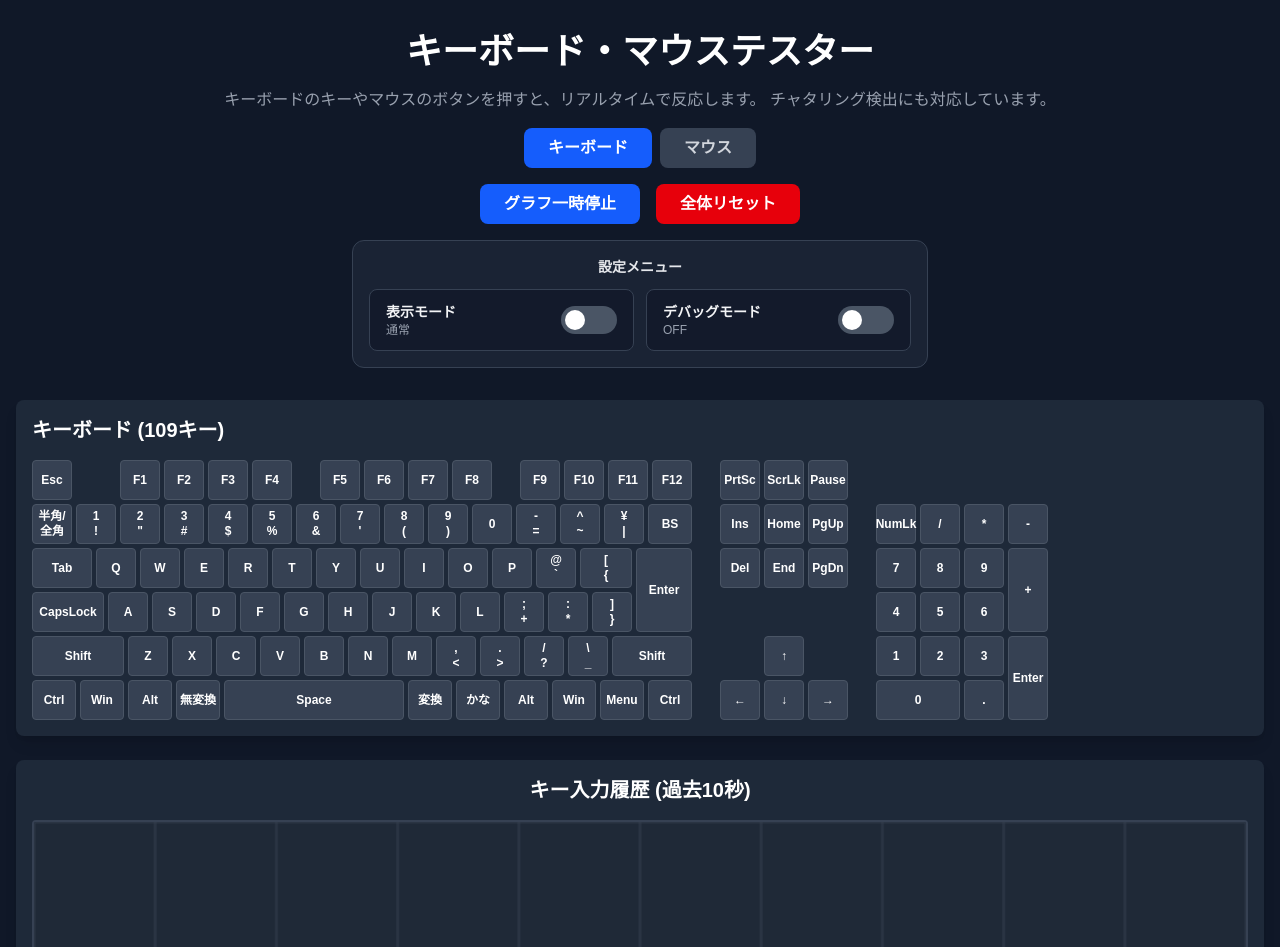
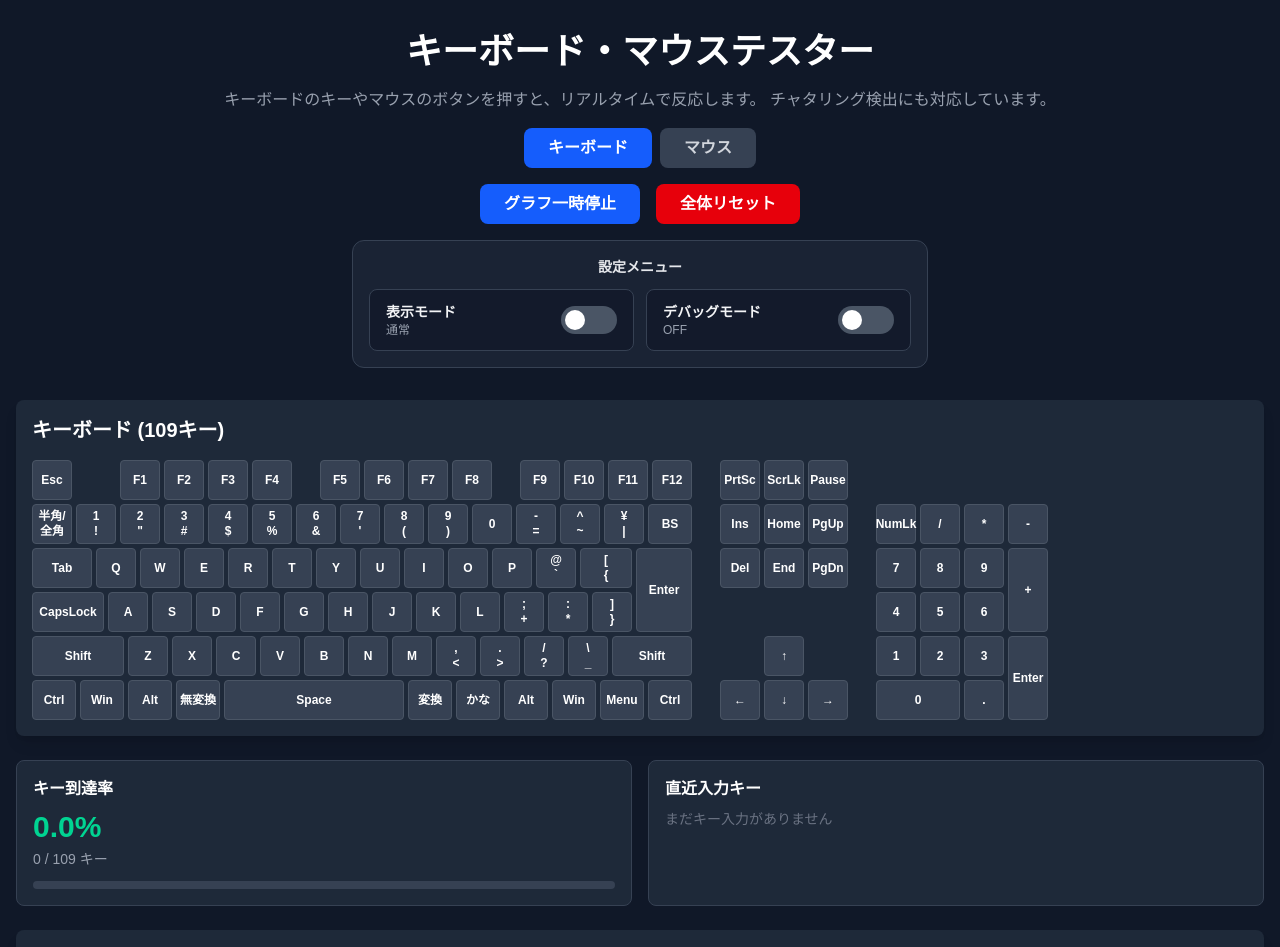
Before and after one commit to cyrus07424/keyboardMouseTester, a Next.js app: page / in a window 1280 px wide. Shown: the top 947 px of the page. Built offline with nearby package versions, Linux system fonts and the light colour scheme.

Commit message:
fix: 処理を修正

```diff
--- a/app/components/EventLog.tsx
+++ b/app/components/EventLog.tsx
@@ -1,6 +1,6 @@
 'use client';
 
-import {useMemo} from 'react';
+import {useEffect, useMemo, useRef, useState} from 'react';
 
 interface KeyEvent {
   timestamp: number;
@@ -13,6 +13,34 @@ interface EventLogProps {
 }
 
 export default function EventLog({ events }: EventLogProps) {
+  const logContainerRef = useRef<HTMLDivElement>(null);
+  const [isAtBottom, setIsAtBottom] = useState(true);
+
+  const checkIsAtBottom = () => {
+    if (!logContainerRef.current) return true;
+    const { scrollTop, scrollHeight, clientHeight } = logContainerRef.current;
+    return scrollHeight - (scrollTop + clientHeight) < 8;
+  };
+
+  const scrollToBottom = () => {
+    if (!logContainerRef.current) return;
+    logContainerRef.current.scrollTop = logContainerRef.current.scrollHeight;
+    setIsAtBottom(true);
+  };
+
+  useEffect(() => {
+    if (!logContainerRef.current) return;
+    // Auto-follow only when already at bottom.
+    if (isAtBottom) {
+      scrollToBottom();
+    } else {
+      setIsAtBottom(checkIsAtBottom());
+    }
+  }, [events.length, isAtBottom]);
+
+  const handleScroll = () => {
+    setIsAtBottom(checkIsAtBottom());
+  };
 
   // Format timestamp to readable time
   const formatTime = (timestamp: number) => {
@@ -35,6 +63,8 @@ export default function EventLog({ events }: EventLogProps) {
         </h2>
       </div>
       <div
+        ref={logContainerRef}
+        onScroll={handleScroll}
         className="bg-gray-900 rounded p-3 h-64 overflow-y-auto font-mono text-sm"
       >
         {displayEvents.length === 0 ? (
@@ -52,10 +82,10 @@ export default function EventLog({ events }: EventLogProps) {
                     : 'text-red-400'
                 }`}
               >
-                <span className="text-gray-500 w-28 flex-shrink-0">
+                <span className="text-gray-500 w-28 shrink-0">
                   {formatTime(event.timestamp)}
                 </span>
-                <span className="w-16 flex-shrink-0">
+                <span className="w-16 shrink-0">
                   {event.isPressed ? 'DOWN' : 'UP'}
                 </span>
                 <span className="text-white font-semibold">
@@ -66,6 +96,17 @@ export default function EventLog({ events }: EventLogProps) {
           </div>
         )}
       </div>
+      {!isAtBottom && (
+        <div className="mt-3 flex justify-end">
+          <button
+            type="button"
+            onClick={scrollToBottom}
+            className="px-3 py-1 text-xs rounded bg-blue-600 text-white hover:bg-blue-500 active:bg-blue-700 transition-colors"
+          >
+            最下部へスクロール
+          </button>
+        </div>
+      )}
     </div>
   );
 }
--- a/app/components/KeyPressGraph.tsx
+++ b/app/components/KeyPressGraph.tsx
@@ -21,12 +21,12 @@ export default function KeyPressGraph({ events, isPaused }: KeyPressGraphProps)
   const TIME_WINDOW_MS = 10000;
 
   useEffect(() => {
-    // 過去10秒間のイベントから一意なキーを抽出
+    // 現在の表示時刻基準で、過去10秒に入力があったキーだけを表示する
     const now = pausedTimeRef.current ?? Date.now();
     const recentEvents = events.filter(e => now - e.timestamp <= TIME_WINDOW_MS);
     const uniqueKeys = Array.from(new Set(recentEvents.map(e => e.key)));
     setKeys(uniqueKeys);
-  }, [events]);
+  }, [events, isPaused, renderTrigger]);
 
   useEffect(() => {
     // 一時停止状態が変わったときの処理
--- /dev/null
+++ b/app/components/KeyboardSummary.tsx
@@ -0,0 +1,67 @@
+'use client';
+
+import {useMemo} from 'react';
+
+interface KeyEvent {
+  timestamp: number;
+  key: string;
+  isPressed: boolean;
+}
+
+interface KeyboardSummaryProps {
+  keyPressCounts: Record<string, number>;
+  events: KeyEvent[];
+}
+
+const TOTAL_KEYS_109 = 109;
+const RECENT_HISTORY_LIMIT = 20;
+
+export default function KeyboardSummary({ keyPressCounts, events }: KeyboardSummaryProps) {
+  const testedKeys = useMemo(() => Object.keys(keyPressCounts), [keyPressCounts]);
+
+  const testedPercent = useMemo(() => {
+    return (testedKeys.length / TOTAL_KEYS_109) * 100;
+  }, [testedKeys.length]);
+
+  const recentKeys = useMemo(
+    () => events
+      .filter(event => event.isPressed && !event.key.startsWith('Mouse'))
+      .slice(-RECENT_HISTORY_LIMIT)
+      .reverse(),
+    [events],
+  );
+
+  return (
+    <div className="grid gap-4 md:grid-cols-2 mb-6">
+      <div className="bg-gray-800 rounded-lg p-4 border border-gray-700">
+        <h3 className="text-white font-bold mb-2">キー到達率</h3>
+        <div className="text-3xl font-bold text-emerald-400 mb-1">{testedPercent.toFixed(1)}%</div>
+        <div className="text-sm text-gray-400">{testedKeys.length} / {TOTAL_KEYS_109} キー</div>
+        <div className="w-full h-2 bg-gray-700 rounded mt-3 overflow-hidden">
+          <div
+            className="h-full bg-emerald-500"
+            style={{ width: `${Math.min(testedPercent, 100)}%` }}
+          />
+        </div>
+      </div>
+
+      <div className="bg-gray-800 rounded-lg p-4 border border-gray-700">
+        <h3 className="text-white font-bold mb-2">直近入力キー</h3>
+        {recentKeys.length === 0 ? (
+          <div className="text-sm text-gray-500">まだキー入力がありません</div>
+        ) : (
+          <div className="flex flex-wrap gap-2">
+            {recentKeys.map((event, index) => (
+              <span
+                key={`${event.timestamp}-${event.key}-${index}`}
+                className="px-2 py-1 text-xs rounded bg-gray-700 text-gray-100 border border-gray-600"
+              >
+                {event.key}
+              </span>
+            ))}
+          </div>
+        )}
+      </div>
+    </div>
+  );
+}
--- a/app/page.tsx
+++ b/app/page.tsx
@@ -5,6 +5,7 @@ import Keyboard from './components/Keyboard';
 import MouseTester from './components/MouseTester';
 import KeyPressGraph from './components/KeyPressGraph';
 import EventLog from './components/EventLog';
+import KeyboardSummary from './components/KeyboardSummary';
 
 interface KeyEvent {
   timestamp: number;
@@ -284,6 +285,10 @@ export default function Home() {
           )}
         </div>
 
+        {activeTab === 'keyboard' && (
+            <KeyboardSummary keyPressCounts={keyPressCounts} events={keyEvents} />
+        )}
+
         <div className="mb-6">
           <KeyPressGraph events={keyEvents} isPaused={isPaused} />
         </div>
```
